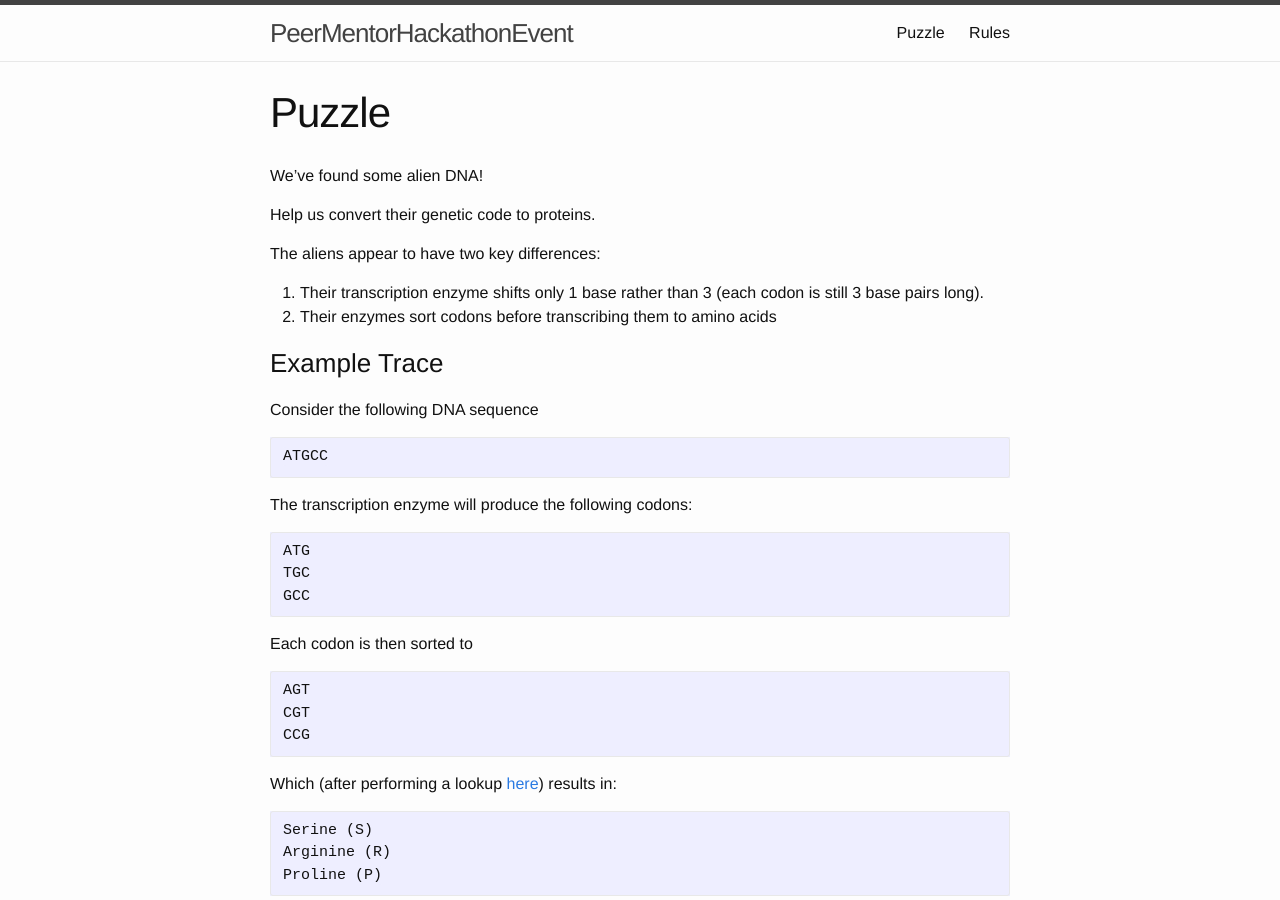
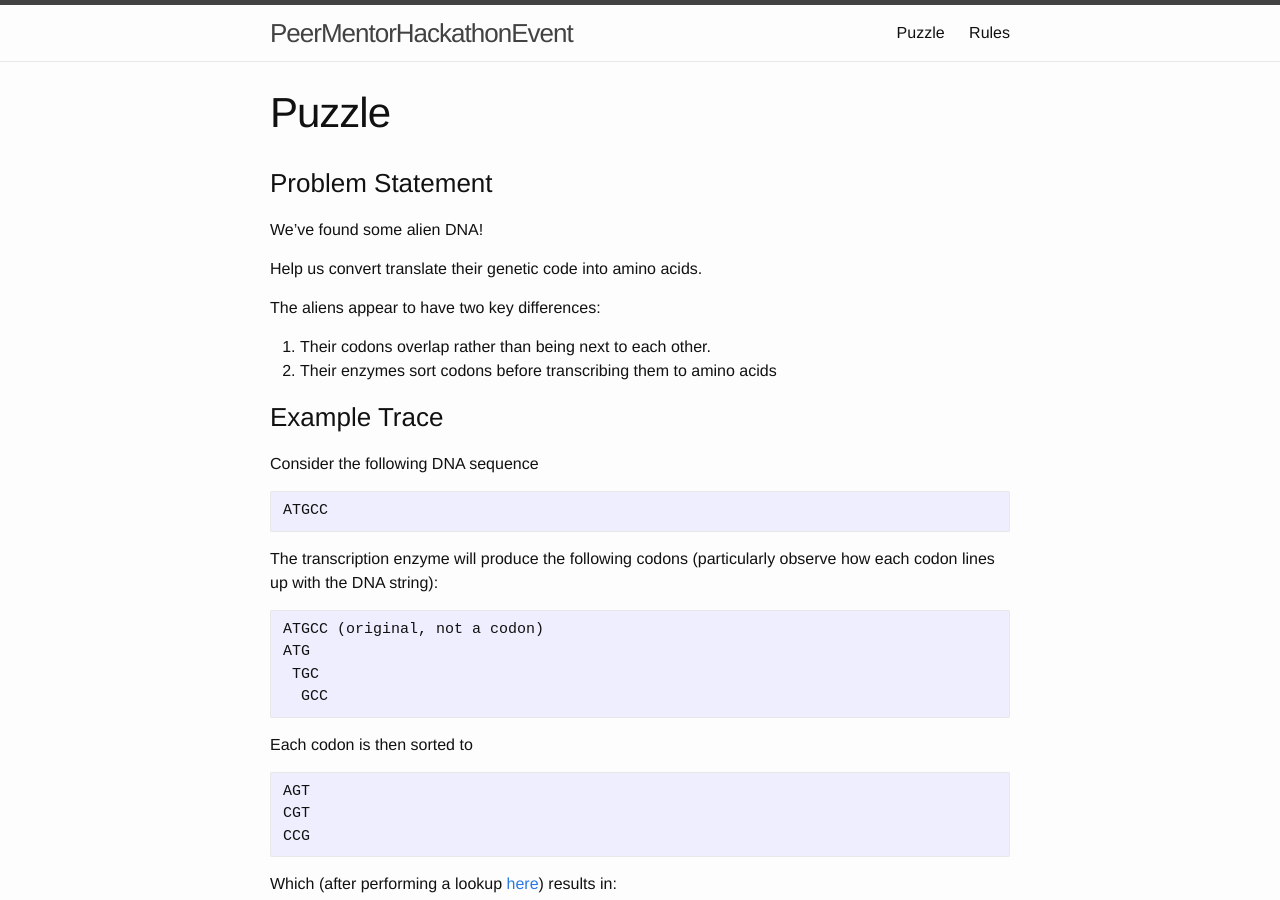
Before and after one commit to Rockie156/PeerMentorHackathonEvent, a Jekyll site: the page built from puzzle.md, in a window 1280 px wide and 900 px high. Built offline with Jekyll 4.4.1, drawn with Linux system fonts in a browser that asks for light colours.

Commit message:
Updated example trace; Rephrased 1st constraint; Updated event details

````diff
--- a/index.html
+++ b/index.html
@@ -6,7 +6,7 @@ layout: default
   <h1>Peer Mentor Coding Golf</h1>
   <h2>What Is It?</h2>
   <p>
-    The CCI Peer Mentors are hosting a Code Golf event for first year students to show off their coding skills, grab free food, and win prizes! During the event, participants will be asked to discuss their solutions and talk about any challenges or lessons they found along the way.
+    The CCI Peer Mentors are hosting a <a href='https://en.wikipedia.org/wiki/Code_golf'>Code Golf</a> event for first-year CCI students to show off their coding skills, grab free food, and win prizes! During the event, participants will be asked to discuss their solutions to the puzzle and talk about any challenges or lessons they found along the way.
   </p>
   <h2>Details</h2>
   <p>
--- a/puzzle.md
+++ b/puzzle.md
@@ -4,13 +4,15 @@ title: Puzzle
 permalink: /puzzle/
 ---
 
+### Problem Statement
+
 We've found some alien DNA!
 
-Help us convert their genetic code to proteins.
+Help us convert translate their genetic code into amino acids.
 
 The aliens appear to have two key differences:
 
-1. Their transcription enzyme shifts only 1 base rather than 3 (each codon is still 3 base pairs long).
+1. Their codons overlap rather than being next to each other.
 2. Their enzymes sort codons before transcribing them to amino acids
 
 ### Example Trace
@@ -20,12 +22,13 @@ Consider the following DNA sequence
 ATGCC
 ```
 
-The transcription enzyme will produce the following codons:
+The transcription enzyme will produce the following codons (particularly observe how each codon lines up with the DNA string):
 
 ```
+ATGCC (original, not a codon)
 ATG
-TGC
-GCC
+ TGC
+  GCC
 ```
 
 Each codon is then sorted to
````
